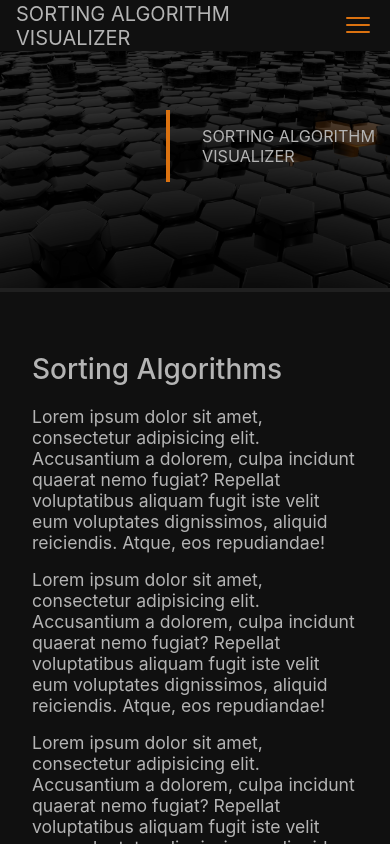
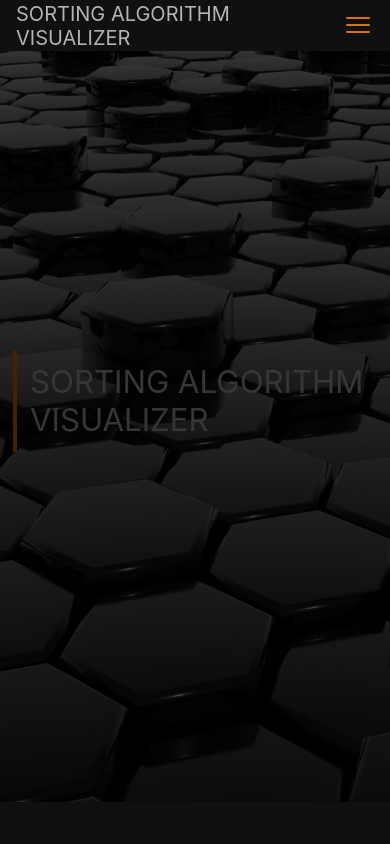
Before and after one commit to atorcode/sorting-algorithm-visualizer, a React (Create React App) app: page / in a window 390 px wide. Shown: the top 844 px of the page. Built offline with nearby package versions, Linux system fonts and the light colour scheme.

Commit message:
Make HeroHeading responsive to all viewport sizes

```diff
--- a/src/components/Hero/Hero.js
+++ b/src/components/Hero/Hero.js
@@ -6,10 +6,10 @@ const Hero = () => {
   return (
     <div className={styles["hero-img-container"]}>
       <HeroHeading />
-      <img
+      {/* <img
         src={hexTiling}
         alt="Futuristic hexagon tiling. The tiles are predominantly black with a few that are orange gold, and some of them are raised."
-      />
+      /> */}
     </div>
   );
 };
--- a/src/components/Hero/Hero.module.scss
+++ b/src/components/Hero/Hero.module.scss
@@ -1,11 +1,17 @@
 .hero-img-container {
+  background-image: url("../../media/hex.jpg");
+  background-size: cover;
+  background-position: top;
+  filter: brightness(30%);
   position: relative;
+  height: 95vh;
   max-height: 95vh;
   overflow: hidden;
 
   img {
     filter: brightness(30%);
-    width: 100%;
+    width: 100vw;
+    // height: 100vh;
     margin-top: 44px;
   }
 }
--- a/src/components/HeroHeading/HeroHeading.module.scss
+++ b/src/components/HeroHeading/HeroHeading.module.scss
@@ -20,3 +20,32 @@
     white-space: nowrap;
   }
 }
+
+@media (max-width: 1300px) {
+  .heading {
+    left: 100px;
+    font-size: 6vw;
+  }
+}
+
+@media (max-width: 920px) {
+  .heading {
+    left: 50px;
+    font-size: 7vw;
+  }
+}
+
+@media (max-width: 650px) {
+  .heading {
+    left: 25px;
+    font-size: 7.5vw;
+  }
+}
+
+@media (max-width: v.$viewport-size-very-small) {
+  .heading {
+    left: 13px;
+    font-size: 8vw;
+    padding: 13px;
+  }
+}
```
